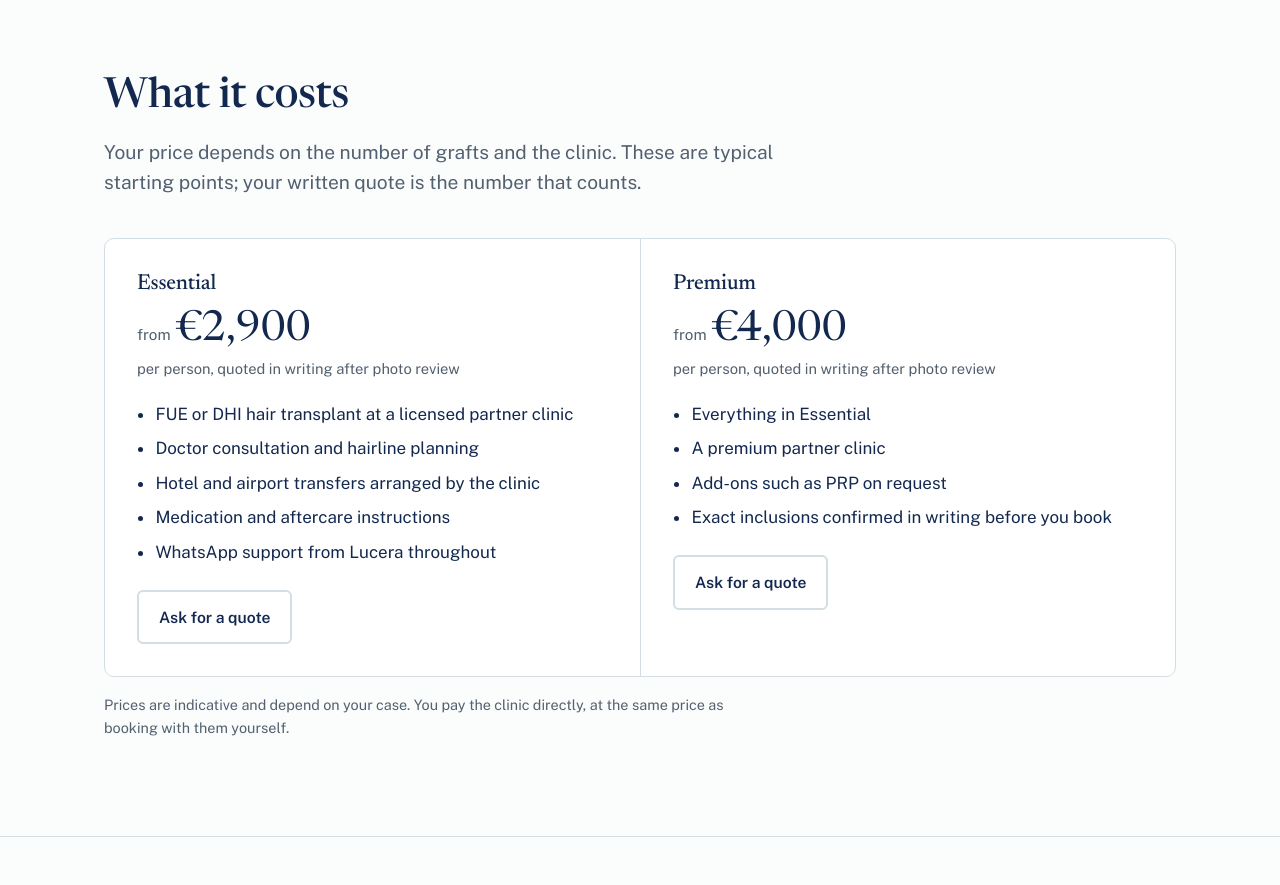
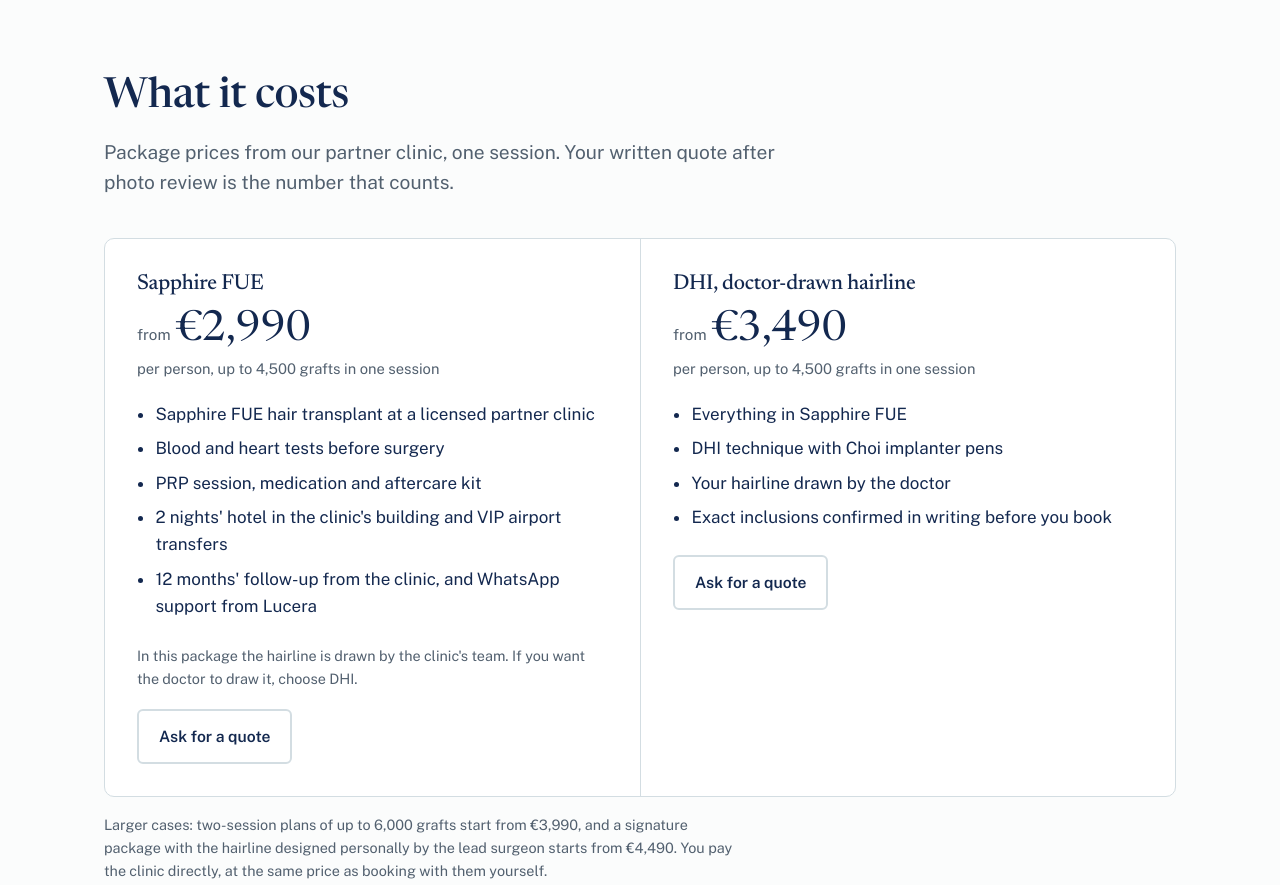
Before and after one commit to yusuf15emre-hue/yeni7, a website: page index.html in a window 1280 px wide. Shown: the part 4340-5225 px from the top of the page. Drawn offline with Linux system fonts and the light colour scheme.

Commit message:
Prices from partner clinic list: Sapphire FUE from €2,990, DHI with doctor-drawn hairline from €3,490 (EN + AR)
Co-Authored-By: Claude Opus 5.5 <noreply@anthropic.com>
Claude-Session: https://claude.ai/code/session_014nbn6w2VEFvxSN1Kibb1ww

```diff
--- a/_data/packages.json
+++ b/_data/packages.json
@@ -2,7 +2,7 @@
   {
     "name": "Essential",
     "currency": "€",
-    "price": "2,900",
+    "price": "2,990",
     "period": "per person · written quote after photo review",
     "featured": false,
     "includes": [
@@ -17,7 +17,7 @@
   {
     "name": "Premium VIP",
     "currency": "€",
-    "price": "4,000",
+    "price": "3,490",
     "period": "per person · written quote after photo review",
     "featured": true,
     "includes": [
--- a/index.html
+++ b/index.html
@@ -179,35 +179,36 @@
 <section id="price">
   <div class="wrap">
     <h2 class="measure">What it costs</h2>
-    <p class="lead" style="margin-top:1rem">Your price depends on the number of grafts and the clinic. These are typical starting points; your written quote is the number that counts.</p>
+    <p class="lead" style="margin-top:1rem">Package prices from our partner clinic, one session. Your written quote after photo review is the number that counts.</p>
     <div class="prices">
       <div class="price">
-        <h3>Essential</h3>
-        <div class="amount"><small>from</small>€2,900</div>
-        <div class="terms">per person, quoted in writing after photo review</div>
+        <h3>Sapphire FUE</h3>
+        <div class="amount"><small>from</small>€2,990</div>
+        <div class="terms">per person, up to 4,500 grafts in one session</div>
         <ul>
-          <li>FUE or DHI hair transplant at a licensed partner clinic</li>
-          <li>Doctor consultation and hairline planning</li>
-          <li>Hotel and airport transfers arranged by the clinic</li>
-          <li>Medication and aftercare instructions</li>
-          <li>WhatsApp support from Lucera throughout</li>
+          <li>Sapphire FUE hair transplant at a licensed partner clinic</li>
+          <li>Blood and heart tests before surgery</li>
+          <li>PRP session, medication and aftercare kit</li>
+          <li>2 nights' hotel in the clinic's building and VIP airport transfers</li>
+          <li>12 months' follow-up from the clinic, and WhatsApp support from Lucera</li>
         </ul>
+        <p class="fine" style="margin:0 0 1.2rem">In this package the hairline is drawn by the clinic's team. If you want the doctor to draw it, choose DHI.</p>
         <a class="btn ghost" href="https://wa.me/447853745956" target="_blank" rel="noopener">Ask for a quote</a>
       </div>
       <div class="price">
-        <h3>Premium</h3>
-        <div class="amount"><small>from</small>€4,000</div>
-        <div class="terms">per person, quoted in writing after photo review</div>
+        <h3>DHI, doctor-drawn hairline</h3>
+        <div class="amount"><small>from</small>€3,490</div>
+        <div class="terms">per person, up to 4,500 grafts in one session</div>
         <ul>
-          <li>Everything in Essential</li>
-          <li>A premium partner clinic</li>
-          <li>Add-ons such as PRP on request</li>
+          <li>Everything in Sapphire FUE</li>
+          <li>DHI technique with Choi implanter pens</li>
+          <li>Your hairline drawn by the doctor</li>
           <li>Exact inclusions confirmed in writing before you book</li>
         </ul>
         <a class="btn ghost" href="https://wa.me/447853745956" target="_blank" rel="noopener">Ask for a quote</a>
       </div>
     </div>
-    <p class="fine">Prices are indicative and depend on your case. You pay the clinic directly, at the same price as booking with them yourself.</p>
+    <p class="fine">Larger cases: two-session plans of up to 6,000 grafts start from €3,990, and a signature package with the hairline designed personally by the lead surgeon starts from €4,490. You pay the clinic directly, at the same price as booking with them yourself.</p>
   </div>
 </section>
 
```
Also changed, not shown: ar/index.html (+17 -16 lines).
